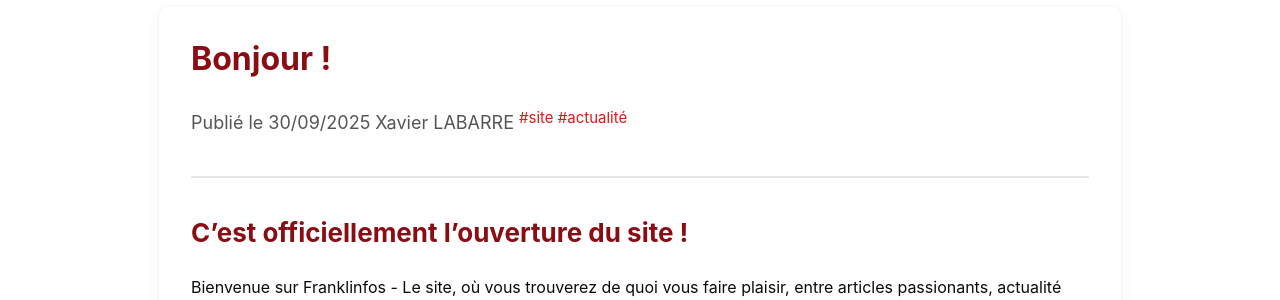
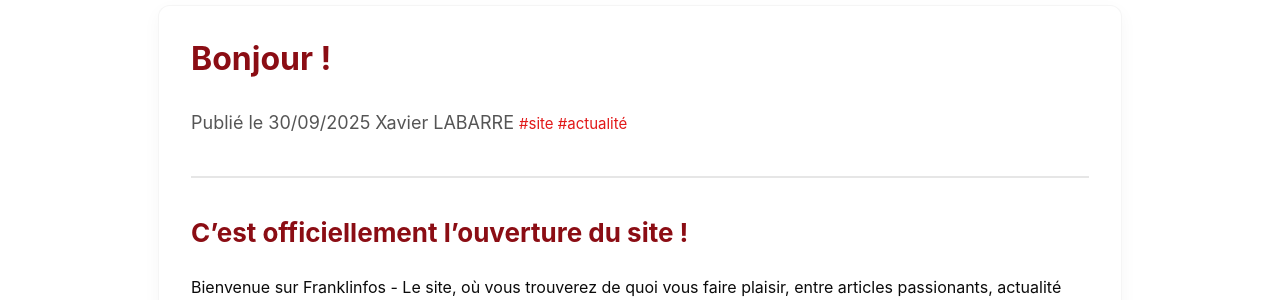
Before and after one commit to Secondaire-Xavier/fr1, a Jekyll site: the page built from _posts/2025-09-30-bonjour.md, in a window 1280 px wide. Shown: the part 362-662 px from the top of the page. Built offline with Jekyll 4.4.1, drawn with Linux system fonts in a browser that asks for light colours.

Commit message:
Update style.css

```diff
--- a/assets/style.css
+++ b/assets/style.css
@@ -236,6 +236,8 @@ a:hover {
 }
 .post .post-tags {
   font-size: 15px;
+  color: var(--accent-dark);
+  align-self:center;
 }
 .post-content {
   font-size: 16px;
```
